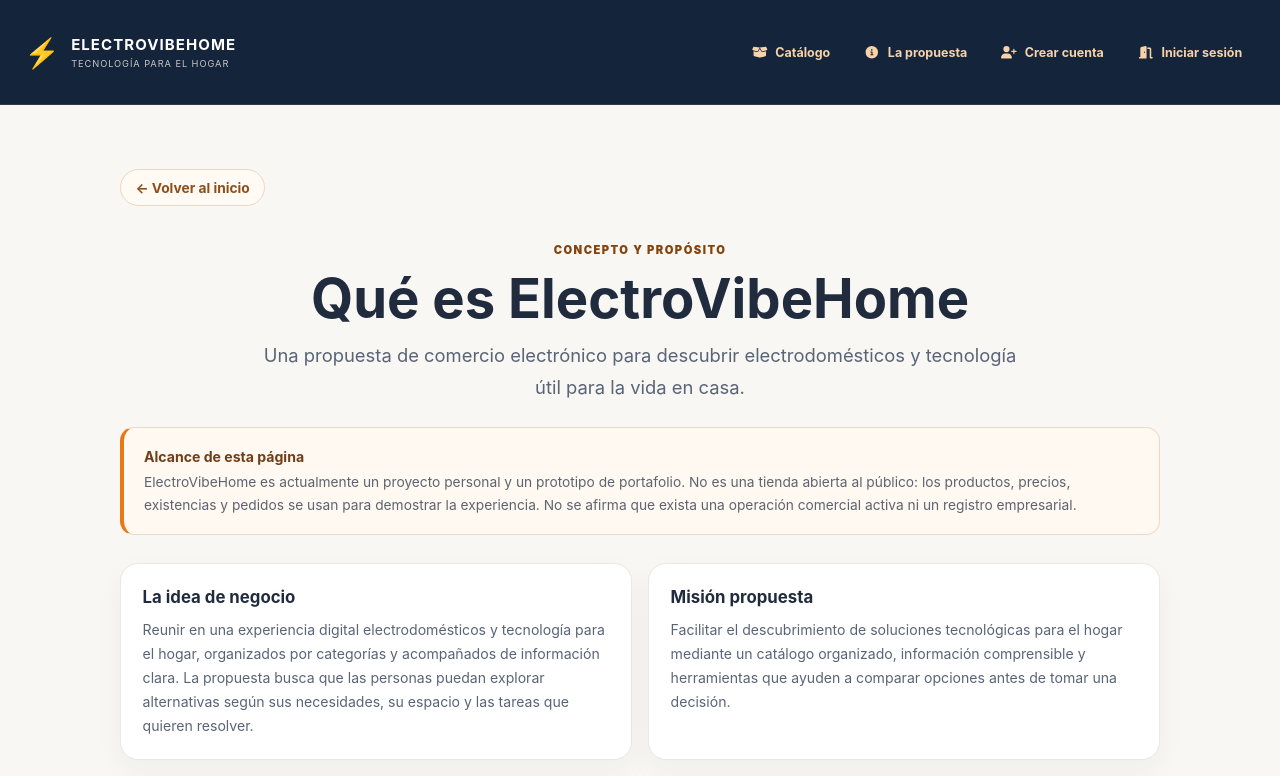
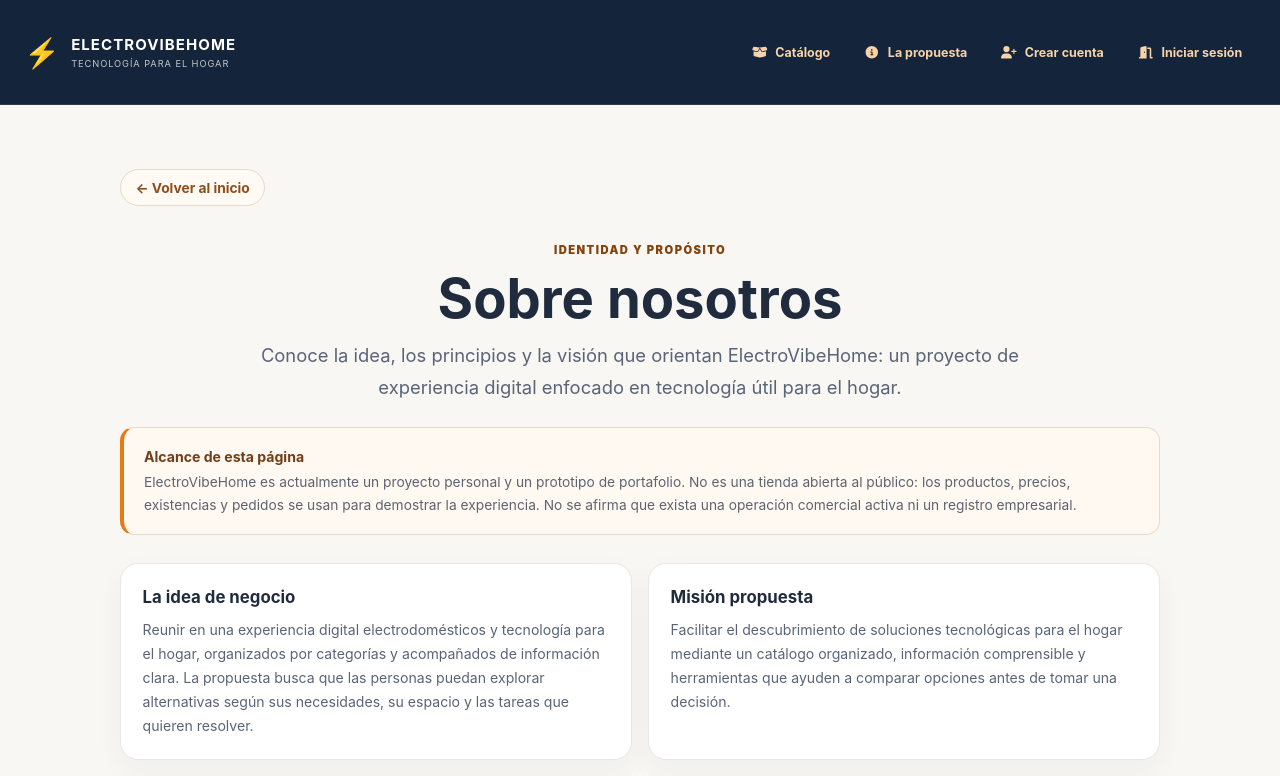
Before and after one commit to sro2005/my-app, a React (Vite) app: page /about in a window 1280 px wide. Shown: the top 776 px of the page. Built offline with nearby package versions, Linux system fonts and the light colour scheme.

Commit message:
Clarify About page title and introduction

```diff
--- a/src/components/AboutPage.jsx
+++ b/src/components/AboutPage.jsx
@@ -3,9 +3,9 @@ import InformationalPage from './InformationalPage';
 
 const AboutPage = () => (
   <InformationalPage
-    eyebrow="CONCEPTO Y PROPÓSITO"
-    title="Qué es ElectroVibeHome"
-    lead="Una propuesta de comercio electrónico para descubrir electrodomésticos y tecnología útil para la vida en casa."
+    eyebrow="IDENTIDAD Y PROPÓSITO"
+    title="Sobre nosotros"
+    lead="Conoce la idea, los principios y la visión que orientan ElectroVibeHome: un proyecto de experiencia digital enfocado en tecnología útil para el hogar."
     notice="ElectroVibeHome es actualmente un proyecto personal y un prototipo de portafolio. No es una tienda abierta al público: los productos, precios, existencias y pedidos se usan para demostrar la experiencia. No se afirma que exista una operación comercial activa ni un registro empresarial."
     sections={[
       {
```
